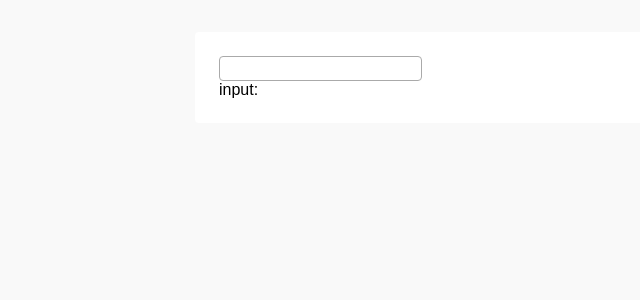
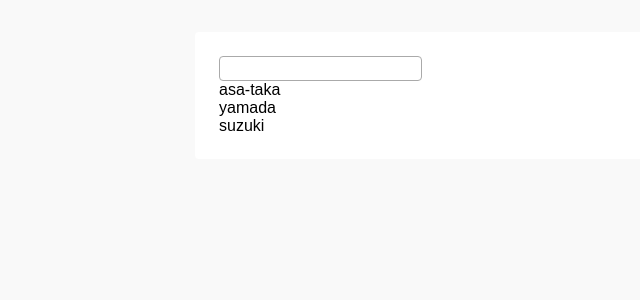
Before and after one commit to m-tsuru/bootcamp-react, a React (Vite) app: page / in a window 1280 px wide. Shown: the top 300 px of the page, without its empty margins (145-785 px from the left). Built offline with nearby package versions, Linux system fonts and the light colour scheme.

Commit message:
Stateとその変更に対するリアクティブな動作 -> フィルタ処理で見るもっとリアクティブな例
https://iij.github.io/bootcamp/frontend/react/#文字列のstateとonchange

```diff
--- a/src/App.tsx
+++ b/src/App.tsx
@@ -1,4 +1,4 @@
-import {useState} from "react";
+import { useState } from "react";
 
 function TextInput() {
   const [text, setText] = useState("");
@@ -10,10 +10,24 @@ function TextInput() {
   );
 }
 
+function ListFilter() {
+  const [text, setText] = useState("");
+  const members = ["asa-taka", "yamada", "suzuki"];
+  const filteredMembers = members.filter((member) => member.includes(text));
+  return (
+    <div>
+      <input type="text" value={text} onChange={(event) => setText(event.target.value)} />
+      {filteredMembers.map((member) => (
+        <p key={member}>{member}</p>
+      ))}
+    </div>
+  );
+}
+
 export default function App() {
   return (
     <div className="App">
-      <TextInput />
+      <ListFilter />
     </div>
   );
 }
```
